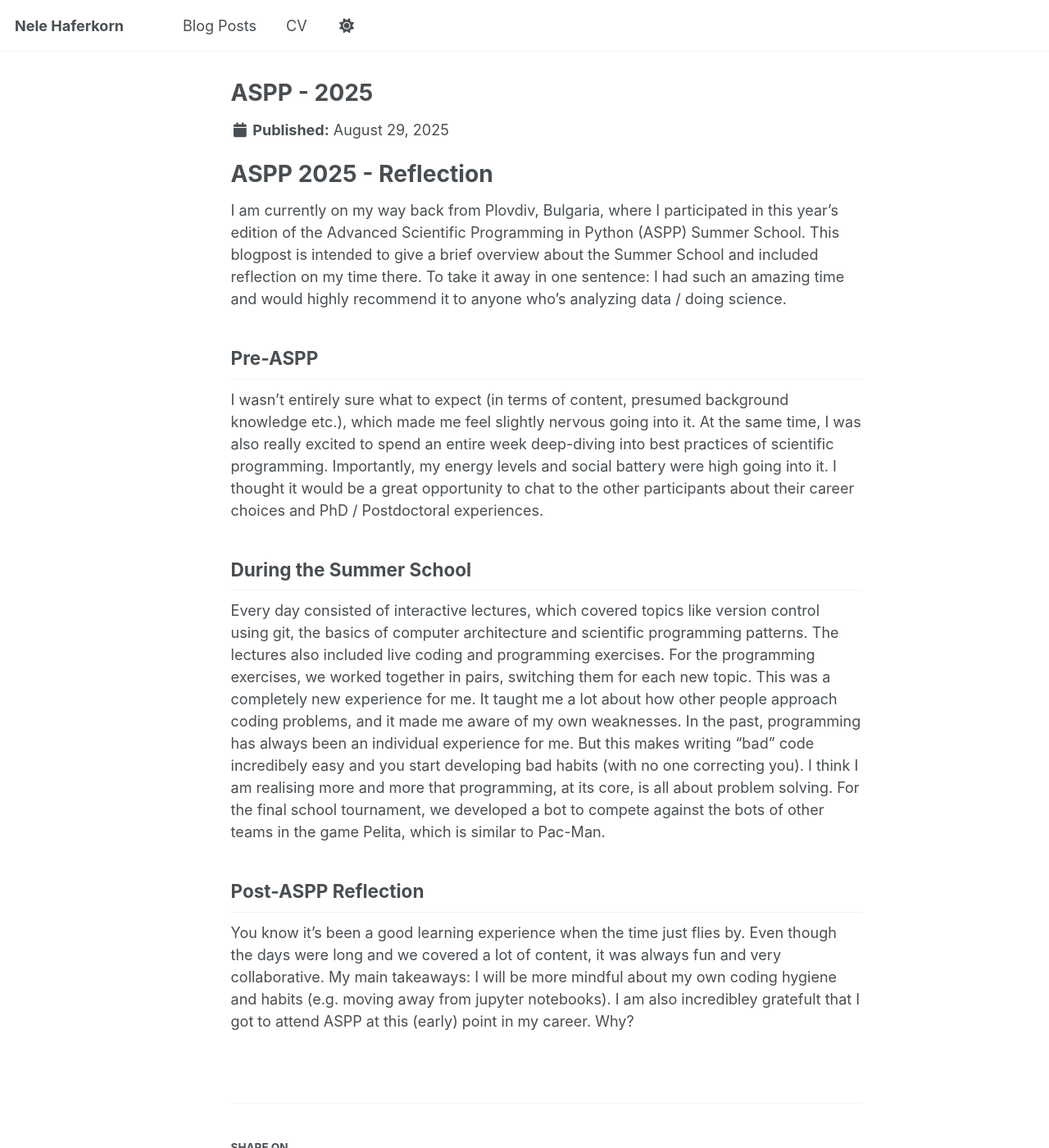
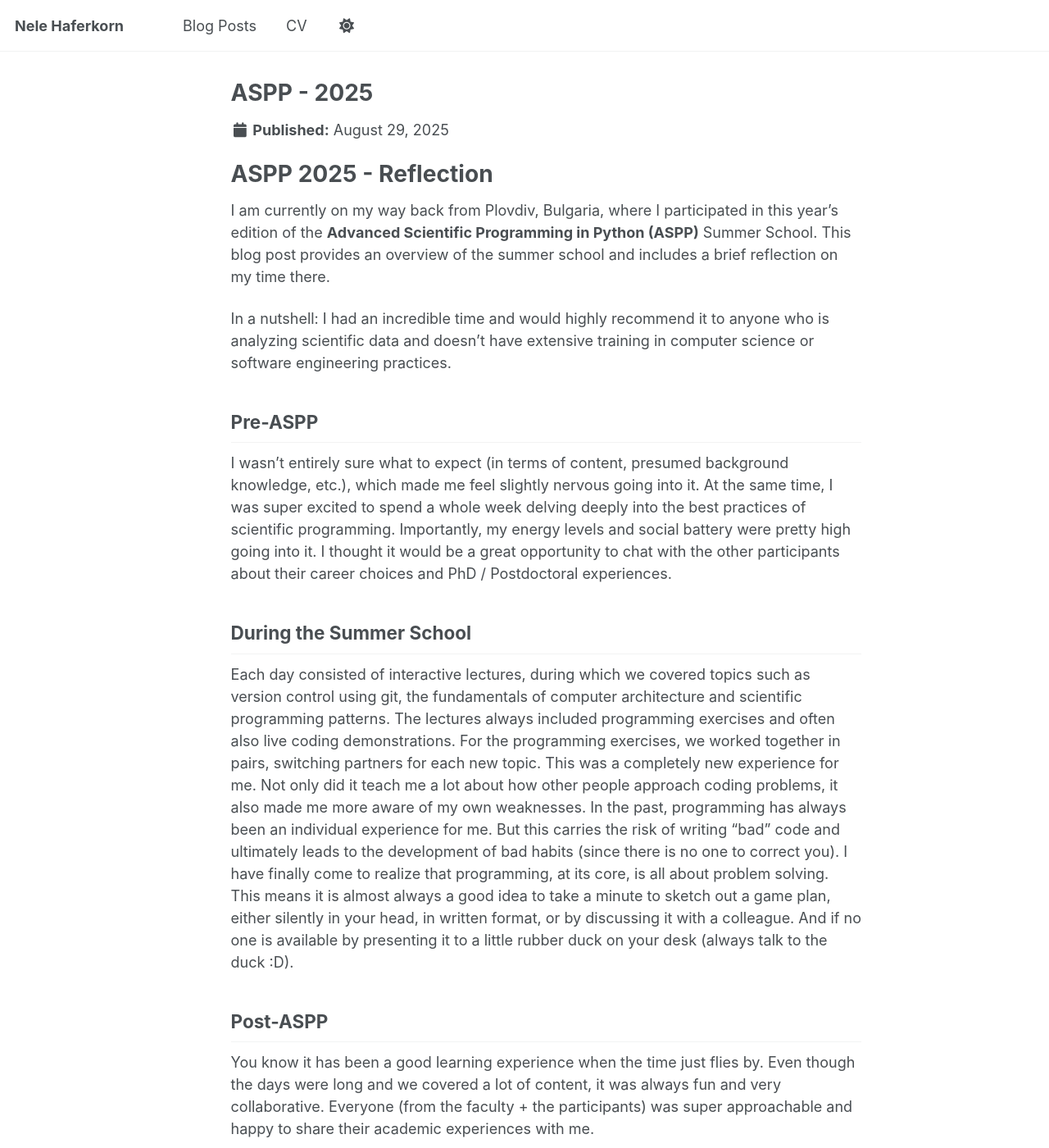
Before and after one commit to nhaferkorn/nhaferkorn.github.io, a Jekyll site: the page built from _posts/2025-09-29-aspp.md, in a window 1280 px wide and 1400 px high. Shown: the whole window at 82% size. Built offline with Jekyll 4.4.1, drawn with Linux system fonts in a browser that asks for light colours; some of the changed text lies outside the part shown.

Commit message:
blog post aspp

```diff
--- a/_posts/2025-09-29-aspp.md
+++ b/_posts/2025-09-29-aspp.md
@@ -7,25 +7,28 @@ tags:
 
 # ASPP 2025 - Reflection
 
-I am currently on my way back from Plovdiv, Bulgaria, where I participated in this year's edition of the Advanced Scientific Programming in Python (ASPP) Summer School.
-This blogpost is intended to give a brief overview about the Summer School and included reflection on my time there.
-To take it away in one sentence: I had such an amazing time and would highly recommend it to anyone who's
-analyzing data / doing science.
+I am currently on my way back from Plovdiv, Bulgaria, where I participated in this year's edition of the **Advanced Scientific Programming in Python (ASPP)** Summer School.
+This blog post provides an overview of the summer school and includes a brief reflection on my time there.
+
+In a nutshell: I had an incredible time and would highly recommend it to anyone  who is analyzing scientific data and doesn't have extensive training in computer science or software engineering practices.
 
 ## Pre-ASPP
-I wasn't entirely sure what to expect (in terms of content, presumed background knowledge etc.), which made me feel slightly nervous going into it. At the same time, I was also really excited to spend an entire week deep-diving into best practices of scientific programming. Importantly, my energy levels and social battery were high going into it.
-I thought it would be a great opportunity to chat to the other participants about their career choices and PhD / Postdoctoral experiences.
+I wasn't entirely sure what to expect (in terms of content, presumed background knowledge, etc.), which made me feel slightly nervous going into it. At the same time, I was super excited to spend a whole week delving deeply into the best practices of scientific programming. Importantly, my energy levels and social battery were pretty high going into it.
+I thought it would be a great opportunity to chat with the other participants about their career choices and PhD / Postdoctoral experiences.
 
 ## During the Summer School
-Every day consisted of interactive lectures, which covered topics like version control using git, the basics of computer architecture and scientific programming patterns.
-The lectures also included live coding and programming exercises. For the programming exercises, we worked together in pairs, switching them for each new topic.
-This was a completely new experience for me. It taught me a lot about how other people approach coding problems, and it made me aware of my own weaknesses.
-In the past, programming has always been an individual experience for me. But this makes writing "bad" code incredibely easy and you start developing bad habits (with no one correcting you).
-I think I am realising more and more that programming, at its core, is all about problem solving.
-For the final school tournament, we developed a bot to compete against the bots of other teams in the game Pelita, which is similar to Pac-Man.
+Each day consisted of interactive lectures, during which we covered topics such as version control using git, the fundamentals of computer architecture and scientific programming patterns.
+The lectures always included programming exercises and often also live coding demonstrations. For the programming exercises, we worked together in pairs, switching partners for each new topic.
+This was a completely new experience for me. Not only did it teach me a lot about how other people approach coding problems, it also made me more aware of my own weaknesses.
+In the past, programming has always been an individual experience for me. But this carries the risk of
+writing "bad" code and ultimately leads to the development of bad habits (since there is no one to correct you).
+I have finally come to realize that programming, at its core, is all about problem solving.
+This means it is almost always a good idea to take a minute to sketch out a game plan, either silently in your head, in written format, or by discussing it with a colleague. And if no one is available by presenting it to a little rubber duck on your desk (always talk to the duck :D).
 
-## Post-ASPP Reflection
-You know it's been a good learning experience when the time just flies by. Even though the days were long and we covered a lot of content, it was always fun and very collaborative.
-My main takeaways: I will be more mindful about my own coding hygiene and habits (e.g. moving away from jupyter notebooks).
-I am also incredibley gratefult that I got to attend ASPP at this (early) point in my career.
-Why?
+
+## Post-ASPP
+You know it has been a good learning experience when the time just flies by. Even though the days were long and we covered a lot of content, it was always fun and very collaborative.
+Everyone (from the faculty + the participants) was super approachable and happy to share their academic experiences with me.
+
+My main takeaway: I will be more mindful of my own coding hygiene and habits (e.g. moving away from Jupyter notebooks and learning how to use debugging tools properly).
+I am also incredibly grateful that I had the opportunity to attend ASPP at such an early stage in my career.
```
